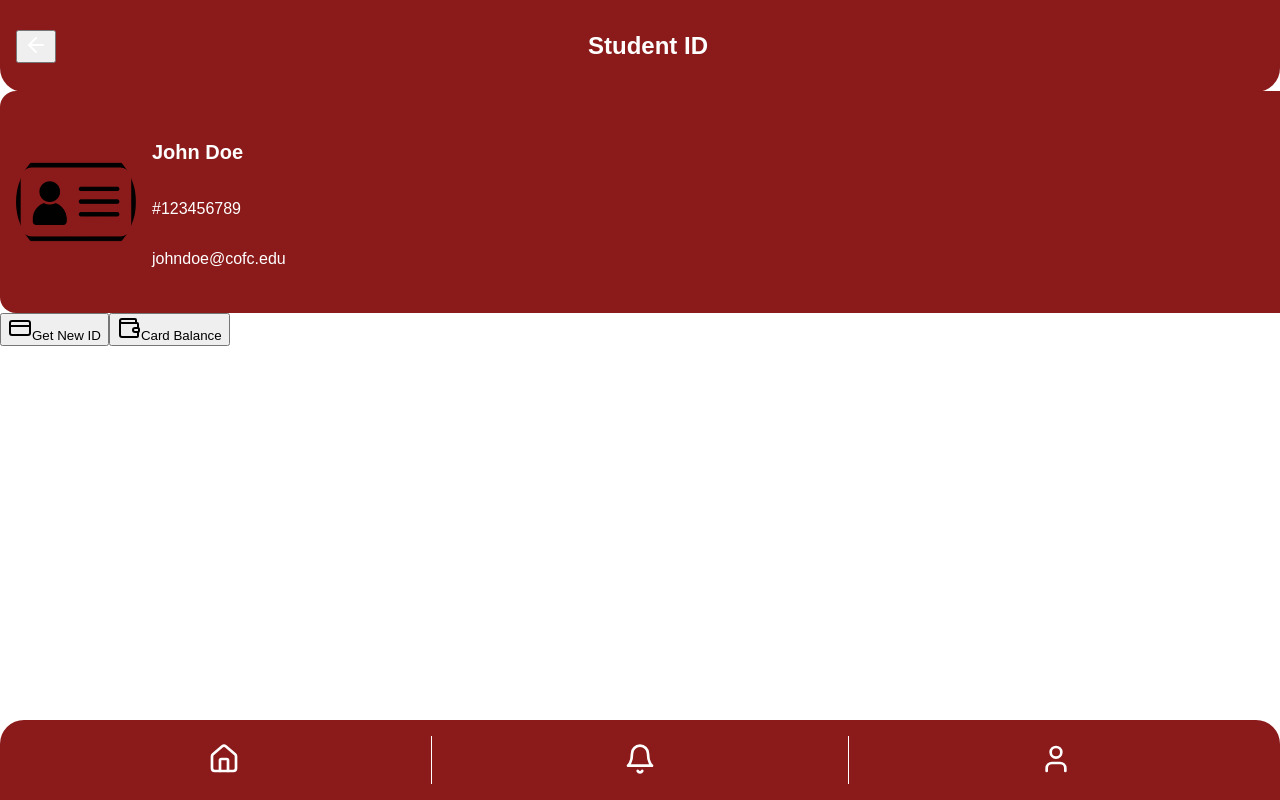
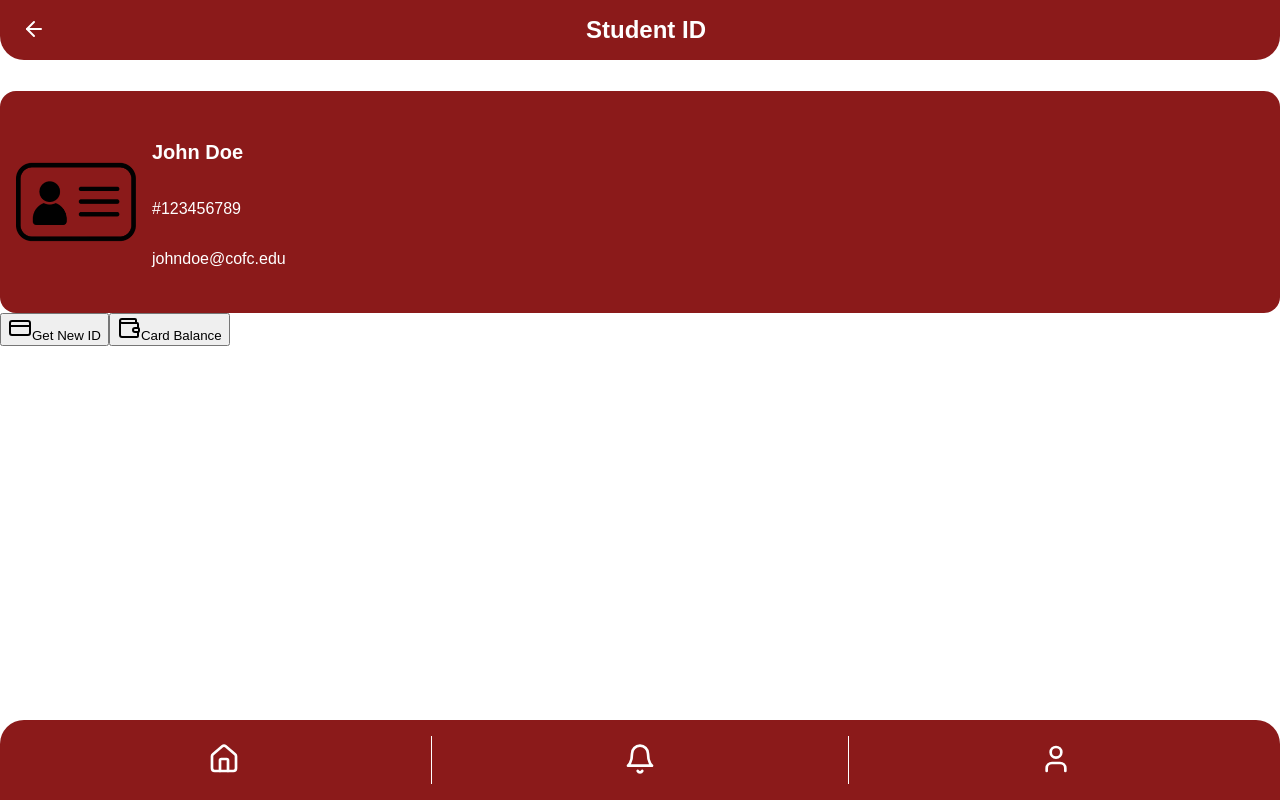
Before and after one commit to CSIS-672-Student-Service-Center-Team/student-service-center, a Next.js app in the folder app/ssc/: page /id in a window 1280 px wide. Built offline with nearby package versions, Linux system fonts and the light colour scheme.

Commit message:
Working on id Card and home page

```diff
--- a/app/ssc/src/components/ui/idCard.tsx
+++ b/app/ssc/src/components/ui/idCard.tsx
@@ -16,7 +16,6 @@ const IdCard: React.FC<IdCardProps> = ({ name, idNumber, email, photoUrl }) => {
         alt="Student Photo"
         width={120}
         height={120}
-        className="rounded-full mr-4"
       />
       <div className="info"> {/* Use the new CSS class */}
         <p className="name">{name}</p> {/* Use the new CSS class */}
--- a/app/ssc/src/styles/idCard.css
+++ b/app/ssc/src/styles/idCard.css
@@ -6,12 +6,11 @@
   border-radius: 1rem; /* rounded-2xl */
   display: flex;
   align-items: center;
-  width: 100%;
+  min-width: min-content;
   height: 190px; /* h-[190px] */
 }
 
 .id-card img {
-  border-radius: 50%; /* rounded-full */
   margin-right: 1rem; /* mr-4 */
 }
 
--- a/app/ssc/src/styles/pageHeader.css
+++ b/app/ssc/src/styles/pageHeader.css
@@ -2,6 +2,7 @@
 
 .header {
   position: fixed;
+  height: 3.5%;
   top: 0;
   left: 0;
   right: 0;
@@ -18,6 +19,8 @@
 
 .header button {
   color: white; /* text-white */
+  background-color: #8B1A1A;
+  border:none;
 }
 
 .header h1 {
```
